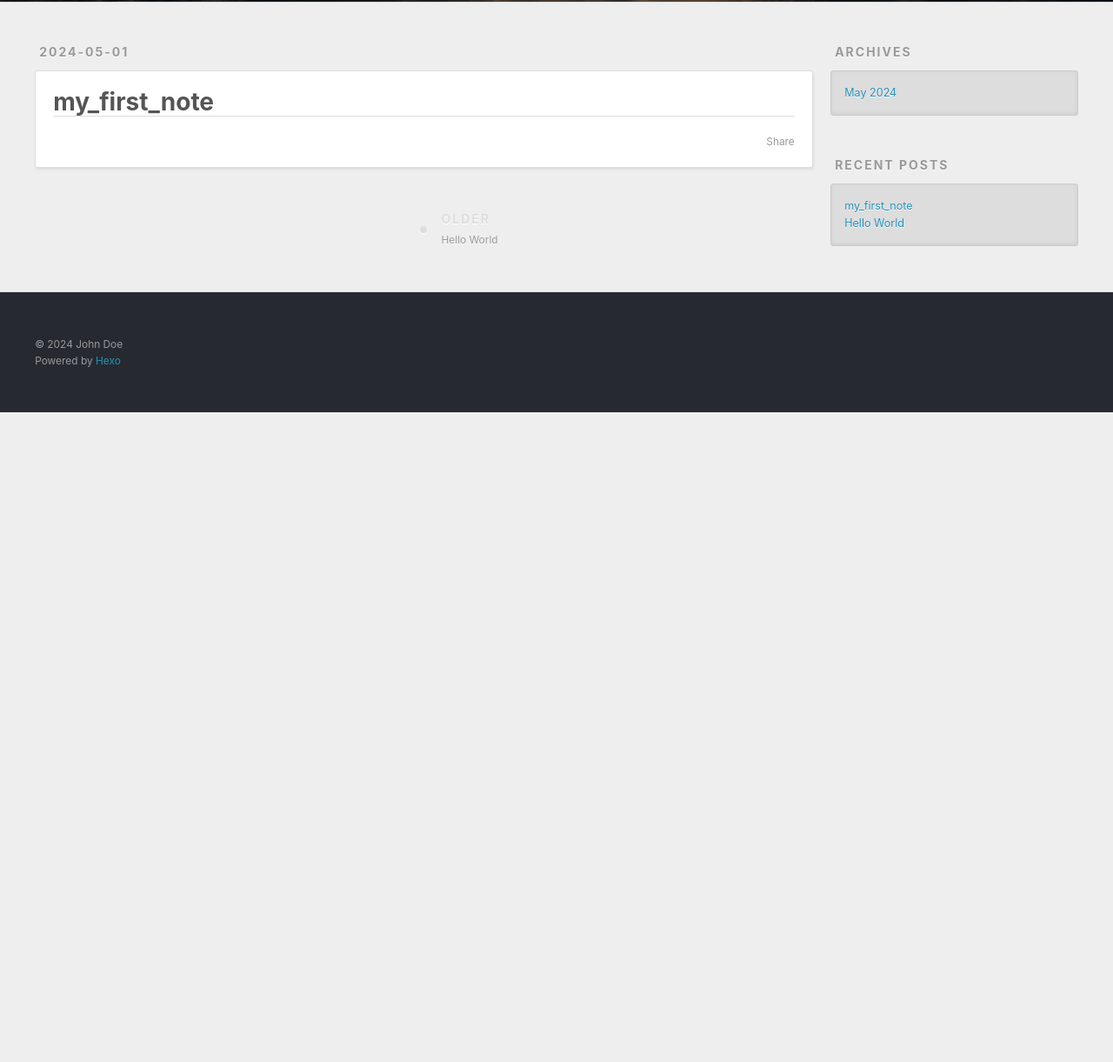
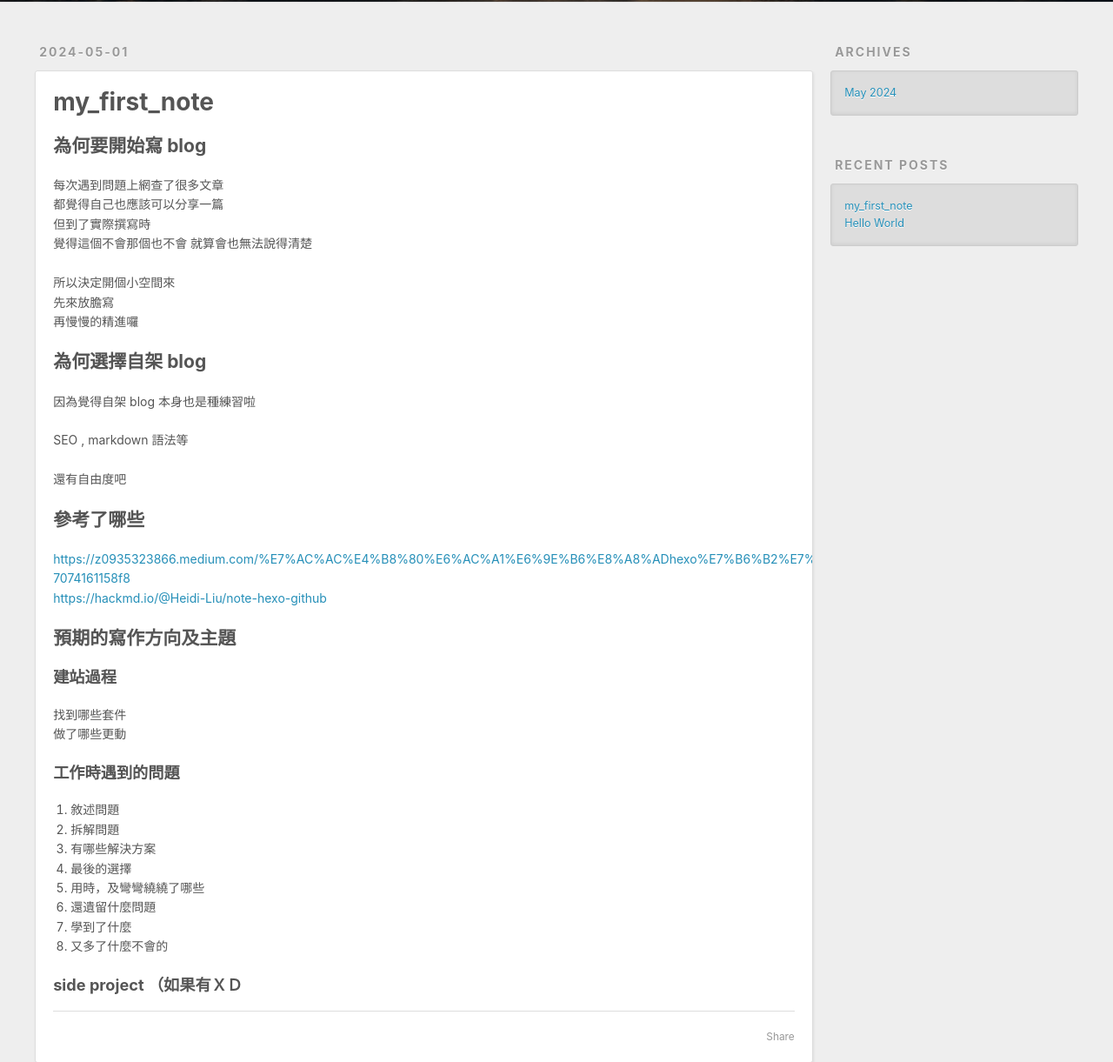
Before and after one commit to JiangWay/JiangWay.github.io, a plain HTML site: page 2024/05/01/my-first-note/index.html in a window 1280 px wide. Shown: the part 298-1519 px from the top of the page at 87% size. Before the commit the page ends 800 px from the top, so only its background shows below. Drawn offline with Linux system fonts and the light colour scheme.

Commit message:
Site updated: 2024-05-01 17:21:30

```diff
--- a/2024/05/01/my-first-note/index.html
+++ b/2024/05/01/my-first-note/index.html
@@ -6,13 +6,15 @@
 
   <title>my_first_note | Hexo</title>
   <meta name="viewport" content="width=device-width, initial-scale=1, shrink-to-fit=no">
-  <meta property="og:type" content="article">
+  <meta name="description" content="為何要開始寫 blog每次遇到問題上網查了很多文章都覺得自己也應該可以分享一篇但到了實際撰寫時覺得這個不會那個也不會 就算會也無法說得清楚 所以決定開個小空間來先來放膽寫再慢慢的精進囉 為何選擇自架 blog因為覺得自架 blog 本身也是種練習啦 SEO , markdown 語法等 還有自由度吧 參考了哪些https:&#x2F;&#x2F;z0935323866.medium.com&#x2F;%E7%AC%AC%E4%">
+<meta property="og:type" content="article">
 <meta property="og:title" content="my_first_note">
 <meta property="og:url" content="http://example.com/2024/05/01/my-first-note/index.html">
 <meta property="og:site_name" content="Hexo">
+<meta property="og:description" content="為何要開始寫 blog每次遇到問題上網查了很多文章都覺得自己也應該可以分享一篇但到了實際撰寫時覺得這個不會那個也不會 就算會也無法說得清楚 所以決定開個小空間來先來放膽寫再慢慢的精進囉 為何選擇自架 blog因為覺得自架 blog 本身也是種練習啦 SEO , markdown 語法等 還有自由度吧 參考了哪些https:&#x2F;&#x2F;z0935323866.medium.com&#x2F;%E7%AC%AC%E4%">
 <meta property="og:locale" content="en_US">
 <meta property="article:published_time" content="2024-05-01T08:51:55.000Z">
-<meta property="article:modified_time" content="2024-05-01T08:51:55.971Z">
+<meta property="article:modified_time" content="2024-05-01T09:21:26.383Z">
 <meta property="article:author" content="John Doe">
 <meta name="twitter:card" content="summary">
 
@@ -91,11 +93,28 @@
 
     <div class="e-content article-entry" itemprop="articleBody">
 
-
+        <h2 id="為何要開始寫-blog"><a href="#為何要開始寫-blog" class="headerlink" title="為何要開始寫 blog"></a>為何要開始寫 blog</h2><p>每次遇到問題上網查了很多文章<br>都覺得自己也應該可以分享一篇<br>但到了實際撰寫時<br>覺得這個不會那個也不會 就算會也無法說得清楚</p>
+<p>所以決定開個小空間來<br>先來放膽寫<br>再慢慢的精進囉</p>
+<h2 id="為何選擇自架-blog"><a href="#為何選擇自架-blog" class="headerlink" title="為何選擇自架 blog"></a>為何選擇自架 blog</h2><p>因為覺得自架 blog 本身也是種練習啦</p>
+<p>SEO , markdown 語法等</p>
+<p>還有自由度吧</p>
+<h2 id="參考了哪些"><a href="#參考了哪些" class="headerlink" title="參考了哪些"></a>參考了哪些</h2><p><a target="_blank" rel="noopener" href="https://z0935323866.medium.com/%E7%AC%AC%E4%B8%80%E6%AC%A1%E6%9E%B6%E8%A8%ADhexo%E7%B6%B2%E7%AB%99-7074161158f8">https://z0935323866.medium.com/%E7%AC%AC%E4%B8%80%E6%AC%A1%E6%9E%B6%E8%A8%ADhexo%E7%B6%B2%E7%AB%99-7074161158f8</a><br><a target="_blank" rel="noopener" href="https://hackmd.io/@Heidi-Liu/note-hexo-github">https://hackmd.io/@Heidi-Liu/note-hexo-github</a></p>
+<h2 id="預期的寫作方向及主題"><a href="#預期的寫作方向及主題" class="headerlink" title="預期的寫作方向及主題"></a>預期的寫作方向及主題</h2><h3 id="建站過程"><a href="#建站過程" class="headerlink" title="建站過程"></a>建站過程</h3><p>找到哪些套件<br>做了哪些更動</p>
+<h3 id="工作時遇到的問題"><a href="#工作時遇到的問題" class="headerlink" title="工作時遇到的問題"></a>工作時遇到的問題</h3><ol>
+<li>敘述問題</li>
+<li>拆解問題</li>
+<li>有哪些解決方案</li>
+<li>最後的選擇</li>
+<li>用時，及彎彎繞繞了哪些</li>
+<li>還遺留什麼問題</li>
+<li>學到了什麼</li>
+<li>又多了什麼不會的</li>
+</ol>
+<h3 id="side-project-（如果有XD"><a href="#side-project-（如果有XD" class="headerlink" title="side project （如果有ＸＤ"></a>side project （如果有ＸＤ</h3>
 
     </div>
     <footer class="article-footer">
-      <a data-url="http://example.com/2024/05/01/my-first-note/" data-id="clvnl8dax0000pbbkh86hhoki" data-title="my_first_note" class="article-share-link"><span class="fa fa-share">Share</span></a>
+      <a data-url="http://example.com/2024/05/01/my-first-note/" data-id="clvnly8fp000181bkgu3b5otu" data-title="my_first_note" class="article-share-link"><span class="fa fa-share">Share</span></a>
 
 
 
```
Also changed, not shown: 2024/05/01/hello-world/index.html (+1 -1 lines), index.html (+20 -3 lines).
